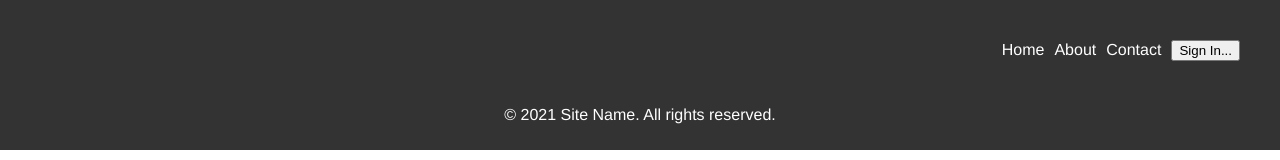
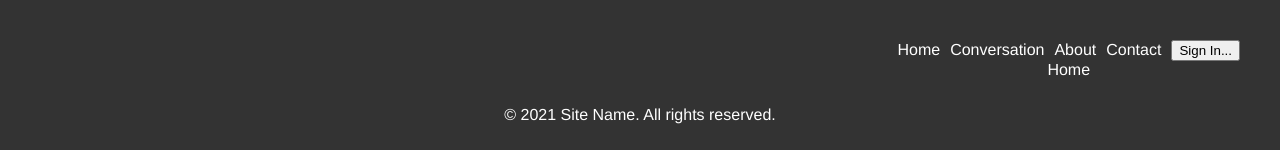
Before and after one commit to Koussai21/Projet-VueJS, a Vue app: page / in a window 1280 px wide. Shown: the top 160 px of the page. Built offline with nearby package versions, Linux system fonts and the light colour scheme; no server answers.

Commit message:
commit header

```diff
--- a/src/components/BaseHeader.vue
+++ b/src/components/BaseHeader.vue
@@ -3,16 +3,16 @@
         <nav>
             <ul>
                 <div class="liste">
-                    <li><a href="home.html">Home</a></li>
+                    <li><router-link to="/">Home</router-link></li>
+                    <li><router-link to="/Conversation">Conversation</router-link></li>
                     <li><a href="about.html">About</a></li>
                     <li><a href="contact.html">Contact</a></li>
                     <SignInButton >Sign In</SignInButton>
-
                 </div>
+                <router-view/>
             </ul>
         </nav>
     </header>
-
 </template>
 
 <script>
```
